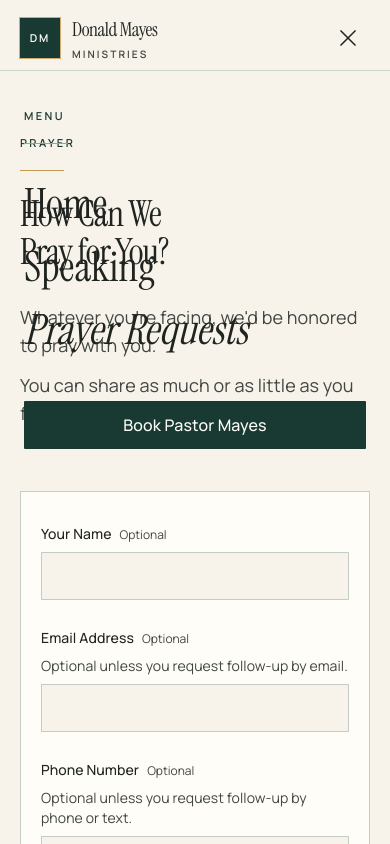
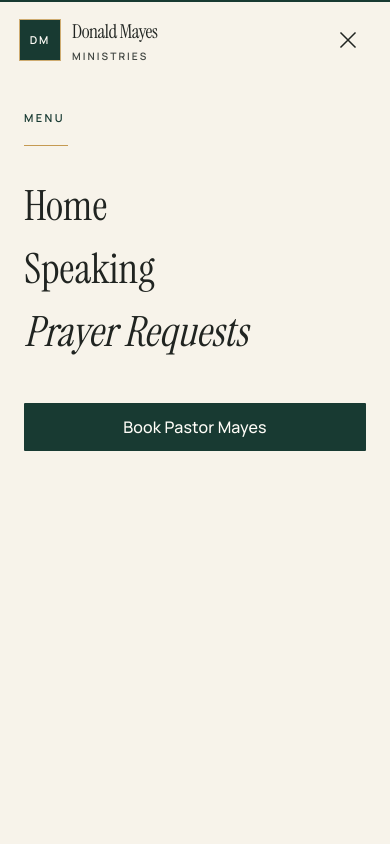
Before and after one commit to iamsharjeeel/DMM, a Next.js app: page /prayer-requests in a window 390 px wide. Both pictures are taken after a click on the button "Open menu". Shown: the top 844 px of the page. Built offline with nearby package versions, Linux system fonts and the light colour scheme; no server answers.

Commit message:
Fix mobile menu overlay clipping under the sticky header
Portal the full-screen menu to document.body so backdrop-blur on the header cannot contain position:fixed. Quiet the form delivery notices.

Co-authored-by: bob <iamsharjeeel@users.noreply.github.com>

```diff
--- a/src/components/forms/PrayerRequestForm.tsx
+++ b/src/components/forms/PrayerRequestForm.tsx
@@ -253,7 +253,7 @@ export function PrayerRequestForm() {
           </Checkbox>
         </div>
       ) : null}
-      <p className="text-sm text-ink-soft">{prayer.frontendNotice}</p>
+      <p className="text-xs leading-relaxed text-ink-soft">{prayer.frontendNotice}</p>
       <div>
         <Button type="submit" variant="primary" size="lg">
           {prayer.form.submitLabel}
--- a/src/components/forms/SpeakingBookingForm.tsx
+++ b/src/components/forms/SpeakingBookingForm.tsx
@@ -312,7 +312,7 @@ export function SpeakingBookingForm() {
           className={controlClassName}
         />
       </FormField>
-      <p className="text-sm text-ink-soft">
+      <p className="text-xs leading-relaxed text-ink-soft">
         This form currently confirms on this page only. Requests are not stored
         or sent until submission handling is implemented.
       </p>
--- a/src/components/layout/MobileNavigation.tsx
+++ b/src/components/layout/MobileNavigation.tsx
@@ -1,6 +1,7 @@
 "use client";
 
 import { useEffect, useId, useRef, useState } from "react";
+import { createPortal } from "react-dom";
 import Link from "next/link";
 import { usePathname } from "next/navigation";
 import { headerCta, primaryNav } from "@/content/navigation";
@@ -65,27 +66,14 @@ export function MobileNavigation() {
     };
   }, [open]);
 
-  return (
-    <div className="lg:hidden">
-      <button
-        ref={buttonRef}
-        type="button"
-        className="inline-flex min-h-11 min-w-11 items-center justify-center text-ink"
-        aria-expanded={open}
-        aria-controls={panelId}
-        onClick={() => setMenuPath(pathname)}
-      >
-        <MenuIcon />
-        <span className="sr-only">Open menu</span>
-      </button>
-      {open ? (
+  const overlay = open ? (
     <div
       ref={panelRef}
       id={panelId}
       role="dialog"
       aria-modal="true"
       aria-label="Menu"
-          className="fixed inset-0 z-50 flex flex-col bg-ivory"
+      className="fixed inset-0 z-[80] flex flex-col bg-ivory"
     >
       <div className="h-[2px] bg-forest" aria-hidden="true" />
       <div className="flex items-center justify-between px-5 py-4">
@@ -140,7 +128,22 @@ export function MobileNavigation() {
         </Link>
       </nav>
     </div>
-      ) : null}
+  ) : null;
+
+  return (
+    <div className="lg:hidden">
+      <button
+        ref={buttonRef}
+        type="button"
+        className="inline-flex min-h-11 min-w-11 items-center justify-center text-ink"
+        aria-expanded={open}
+        aria-controls={panelId}
+        onClick={() => setMenuPath(pathname)}
+      >
+        <MenuIcon />
+        <span className="sr-only">Open menu</span>
+      </button>
+      {overlay ? createPortal(overlay, document.body) : null}
     </div>
   );
 }
```
Lines whose indentation alone changed are shown as unchanged.
